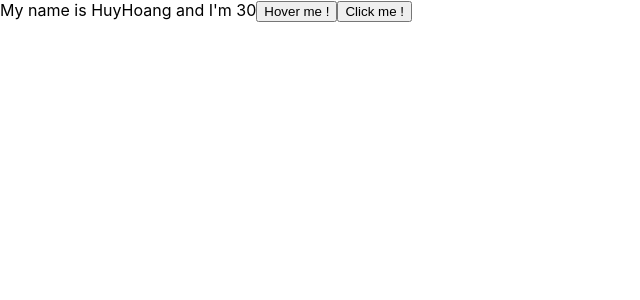
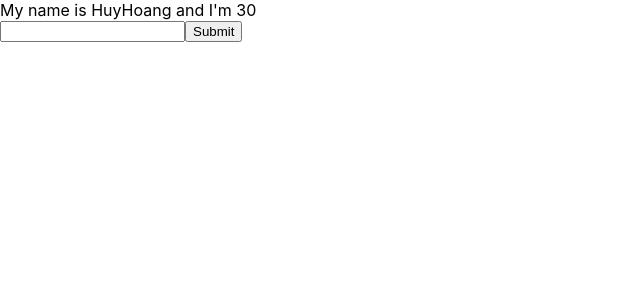
Before and after one commit to HuyHoangEngr/Demo-react, a React (Create React App) app: page / in a window 1280 px wide. Shown: the top 300 px of the page, without its empty margins (0-640 px from the left). Built offline with nearby package versions, Linux system fonts and the light colour scheme.

Commit message:
#21. Form voi React

```diff
--- a/src/components/MyComponent.js
+++ b/src/components/MyComponent.js
@@ -22,14 +22,28 @@
         })
     }
 
+    handleOnChangeInput = (event) => {
+        this.setState({
+            name: event.target.value
+        })
+    }
+
+    handleOnSubmit = (event) => {
+        event.preventDefault();
+        console.log(this.state)
+    }
     //JSX
     render() {
         return (
             <div>
                 My name is {this.state.name} and I'm {this.state.age}
-
-                <button onMouseOver={this.handleMouseOver}>Hover me !</button>
-                <button onClick={(event) => { this.handleClick(event) }}>Click me !</button>
+                <form onSubmit={(event) => this.handleOnSubmit(event)}>
+                    <input
+                        type="text"
+                        onChange={(event) => this.handleOnChangeInput(event)}
+                    />
+                    <button>Submit</button>
+                </form>
             </div>
         );
     }
```
